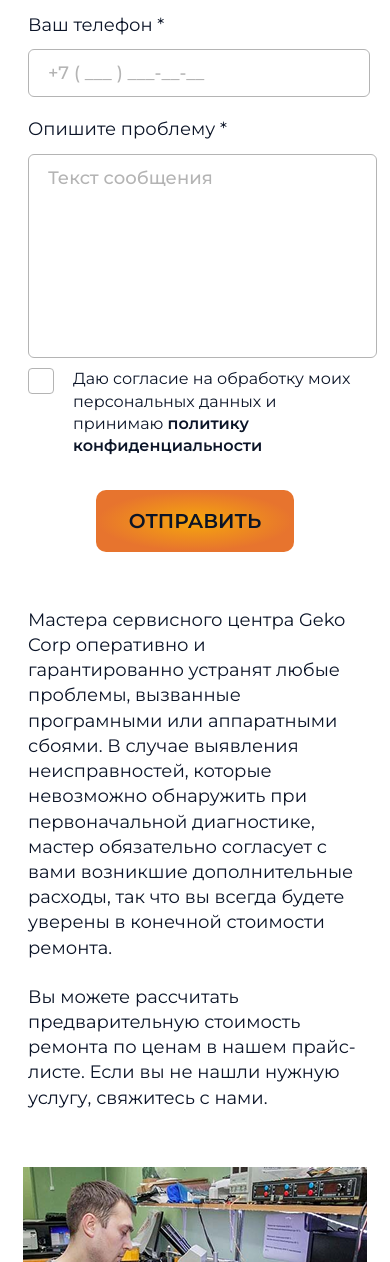
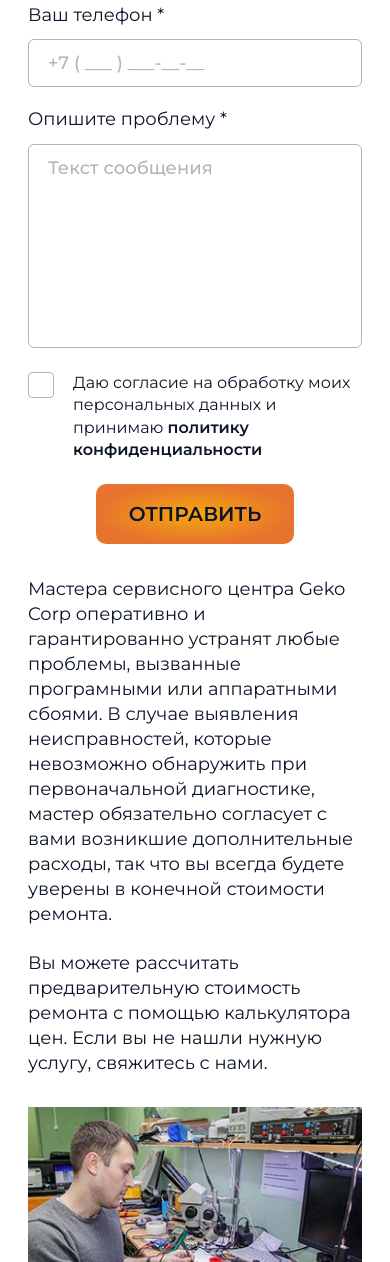
Before and after one commit to AlexSystemAdmin/GekoCorp, a website with bundled scripts: page index.html in a window 390 px wide. Shown: the part 5950-7212 px from the top of the page. Built offline with nearby package versions, Linux system fonts and the light colour scheme; files whose address does not match are found by name.

Commit message:
call-a-master correction

```diff
--- a/index.html
+++ b/index.html
@@ -9,9 +9,6 @@
     <link rel="stylesheet" href="styles/price-list.css">
     <link rel="stylesheet" href="styles/computer-does-not-work.css">
     <link rel="stylesheet" href="styles/call-a-master.css">
-    <script src="scripts/check_device.js" defer></script>
-    <script src="scripts/check_manufacturer.js" defer></script>
-    <script src="scripts/form_master_validation.js" defer></script>
     <title>GekoCorp</title>
  </head>
  <body>
@@ -333,8 +330,11 @@
             </div>
         </div>
     </section>
-
+    <script src="scripts/check_device.js" defer></script>
+    <script src="scripts/check_manufacturer.js" defer></script>
+    <script src="scripts/form_master_validation.js" defer></script>
     <script src="scripts/phone_number_mask.js" type="module"></script>
+    <script src="scripts/text_modification.js"></script>
 
  </body>
  </html>
--- a/scripts/form_master_validation.js
+++ b/scripts/form_master_validation.js
@@ -122,3 +122,9 @@ form.addEventListener('submit', (event) => {
 form.addEventListener('input', (event) => {
     onInput(event.target);
 })
+
+inputName.addEventListener('keypress', (event) => {
+    if(!isNaN(event.key)){
+        event.preventDefault();
+    }
+})
--- /dev/null
+++ b/scripts/text_modification.js
@@ -0,0 +1,10 @@
+'use strict'
+
+let mediaQuery = window.matchMedia('(max-width: 800px)');
+
+if(mediaQuery.matches){
+    let CallAMasterDescription = document.getElementsByClassName('call-a-master__description')[1];
+    let messege = CallAMasterDescription.textContent;
+    messege = messege.replace('по ценам в нашем прайс-листе', 'с помощью калькулятора цен');
+    CallAMasterDescription.textContent = messege;
+}
--- a/styles/call-a-master.css
+++ b/styles/call-a-master.css
@@ -34,10 +34,11 @@
 }
 
 .master-box__input{
+    box-sizing: border-box;
     border: 1px solid var(--grey);
     border-radius: 6px;
     padding: 15px 0 13px 19px;
-    width: 96%;
+    width: 100%;
 }
 
 .master-box__input-item{
@@ -70,6 +71,7 @@
 .master-box__input-button{
     display: block;
     position: absolute;
+    transition: .3s;
     width: 49px;
     height: 48px;
     background-image: url(../images/call-a-master/Arrow.svg);
@@ -112,12 +114,13 @@
 }
 
 .master-box__textarea{
-    width: 92.4%;
+    width: 100%;
+    box-sizing: border-box;
     overflow-y: auto;
     resize: none;
     border: 1px solid var(--grey);
     border-radius: 6px;
-    height: 180px;
+    height: 204px;
     padding: 11px 19px;
     margin-bottom: 6px;
 }
@@ -214,6 +217,12 @@
 }
 
 @media(hover: hover){
+    .master-box__input-button:hover{
+        opacity: .7;
+    }
+}
+
+@media(hover: hover){
 
     .master-box__list > li:hover{
         background-color: var(--white);
@@ -226,16 +235,48 @@
 }
 
 @media(max-width: 800px){
+    .call-a-master {
+        padding-top: 33px;
+    }
+
     .call-a-master__box{
         flex-direction: column-reverse;
+        gap: 31px;
+    }
+
+    .call-a-master__description {
+        line-height: 139.0%;
+    }
+
+    .call-a-master__img{
+        width: 100%;
+    }
+
+    .master-box {
+        margin-bottom: 33px;
+    }
+
+    .master-box__title {
+        margin: 0 auto 25px;
+        border-bottom: 2px solid var(--orange);
+        padding-bottom: 17px;
+    }
+
+    .master-box__textarea {
+        margin-bottom: 20px;
+    }
+
+    .agreement {
+        margin-bottom: 23px;
     }
 
     .agreement__description{
         font-size: 16px;
-        line-height: 140%;
+        line-height: 139%;
     }
 
     .master-box__button{
         font-size: 20px;
+        padding: 17px 32px 17px 32px;
     }
 }
```
